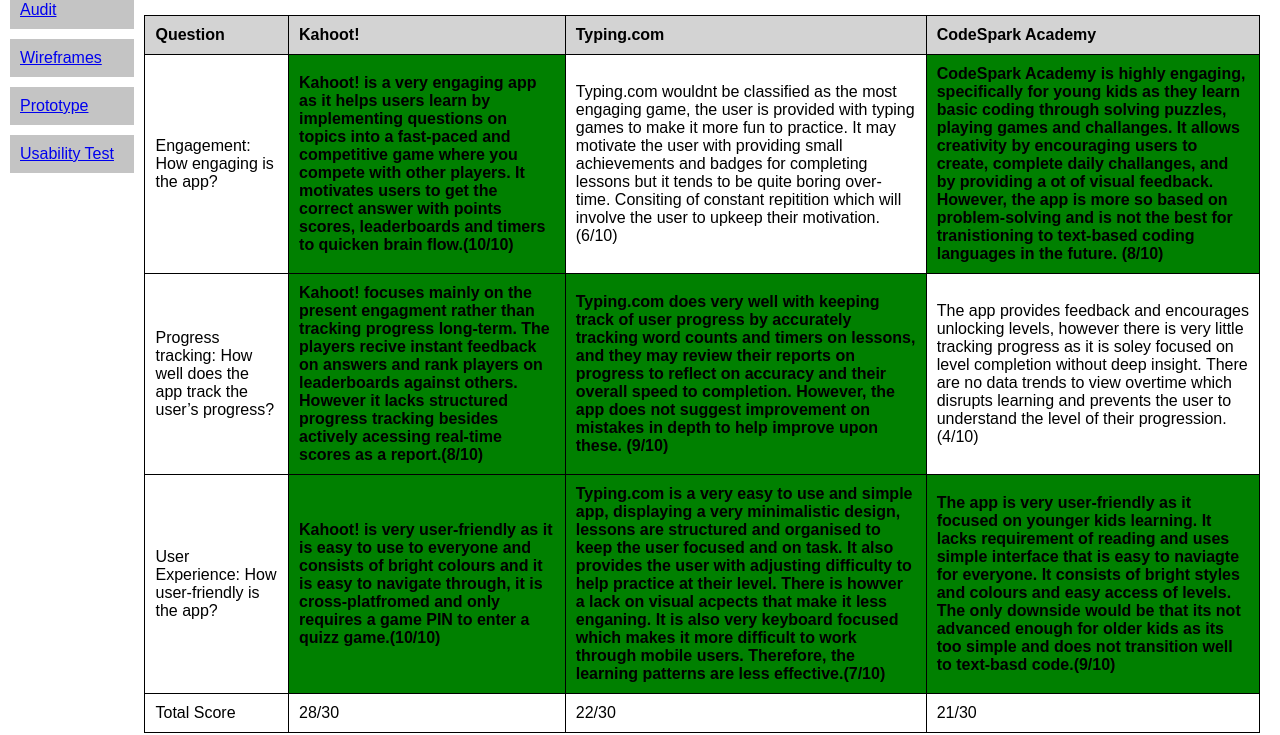
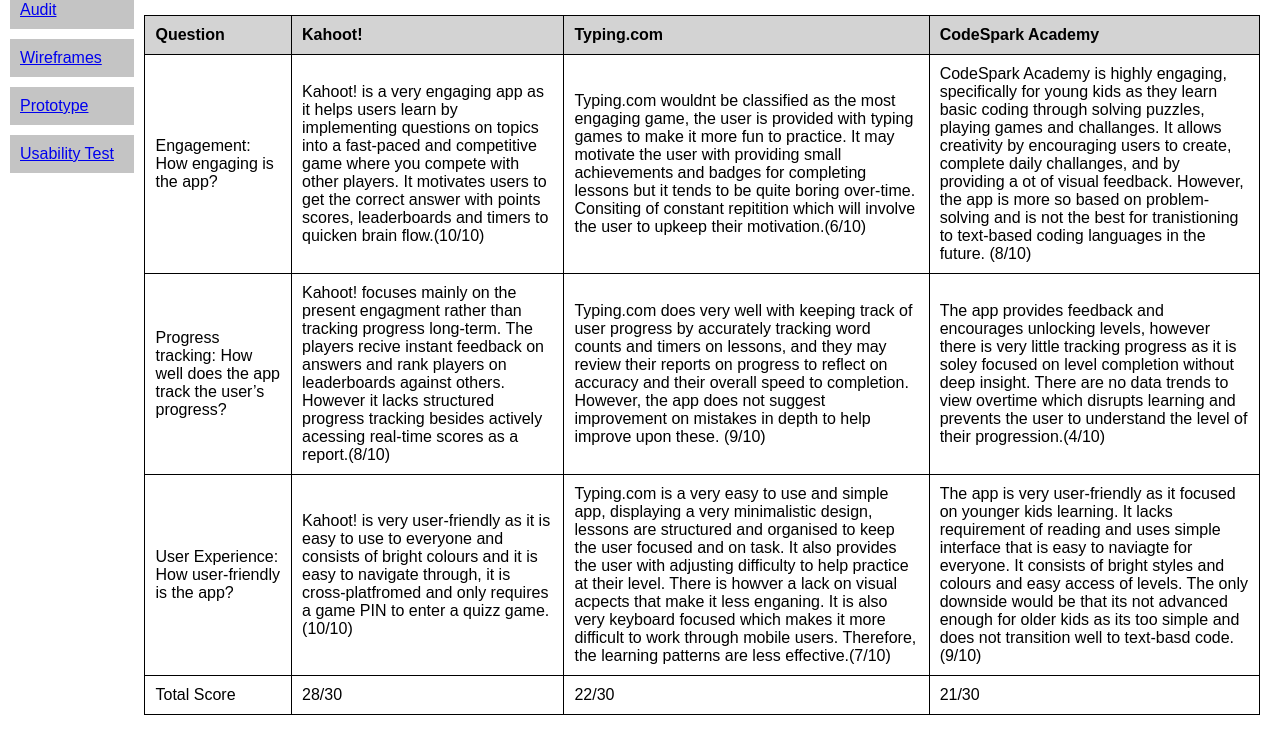
Before and after one commit to Amanda-Andrite/IxD25, a plain HTML site: page competitive-audit.html in a window 1280 px wide. Shown: the part 85-820 px from the top of the page. Drawn offline with Linux system fonts and the light colour scheme.

Commit message:
Update styles.css

```diff
--- a/styles.css
+++ b/styles.css
@@ -52,12 +52,6 @@ body {
     background-color: #d3d3d3;
     font-weight: bold;
 }
-
-.Good {
-     background-color: green;
-    color: black;
-    font-weight: bold;
-}
 h1 {
     font-size: 32px;
 }
```
